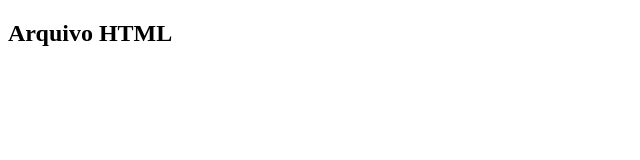
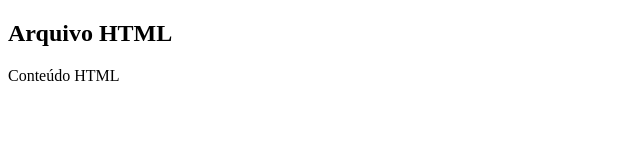
Before and after one commit to DilmarDouglas/primeiro-repositorio, a plain HTML site: page Index.html in a window 1280 px wide. Shown: the whole page, without its empty margins (0-640 px from the left). Drawn offline with Linux system fonts and the light colour scheme.

Commit message:
Update Index.html

```diff
--- a/Index.html
+++ b/Index.html
@@ -8,5 +8,6 @@
 </head>
 <body>
     <h2> Arquivo HTML</h2>
+    <p>Conteúdo HTML</p>
 </body>
 </html>
```
